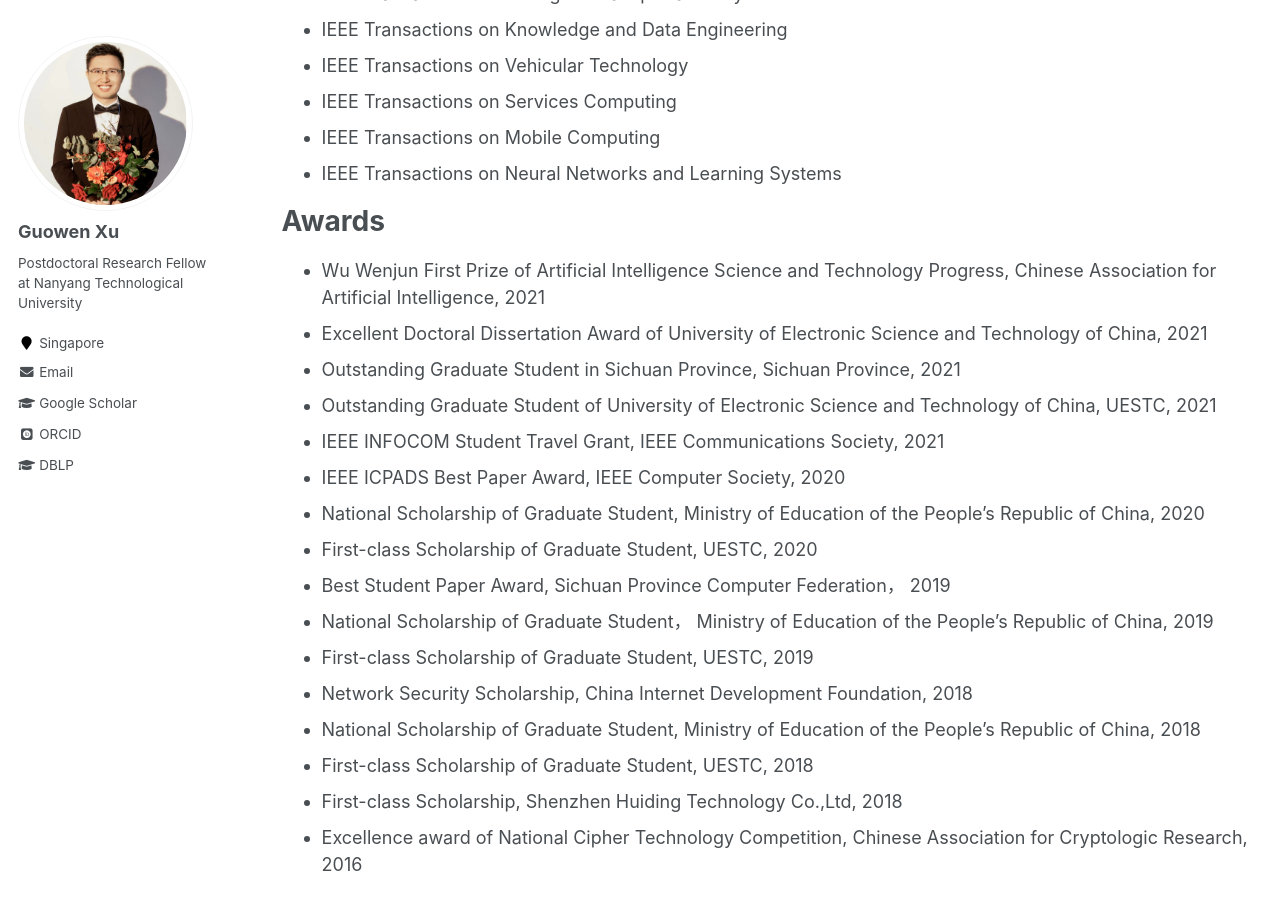
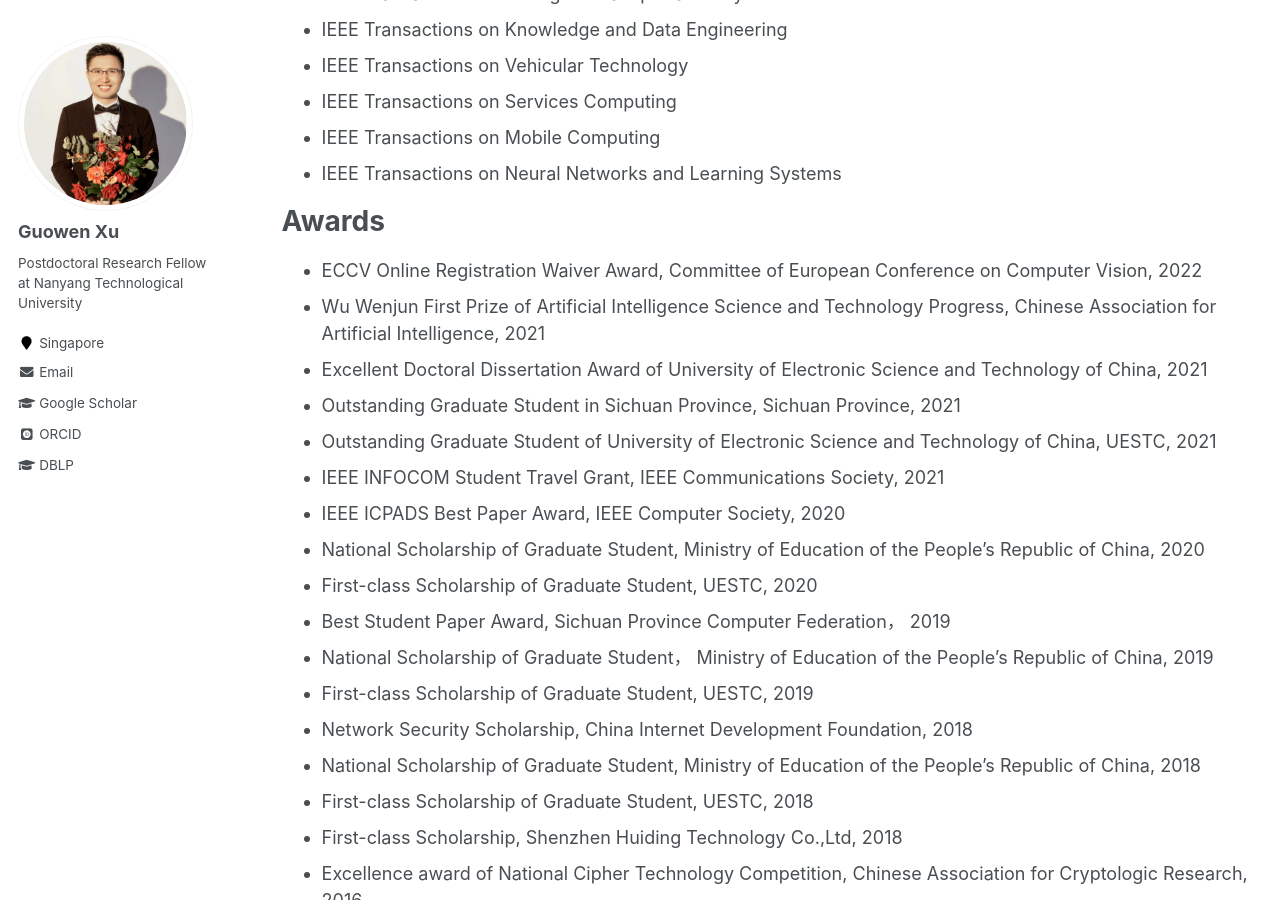
Before and after one commit to Guowen-xu/guowen-xu.github.io, a Jekyll site: the page built from _pages/cv.md, in a window 1280 px wide and 900 px high, scrolled down 1154 px. Built offline with Jekyll 4.4.1, drawn with Linux system fonts in a browser that asks for light colours; some web fonts are replaced.

Commit message:
Update cv.md

```diff
--- a/_pages/cv.md
+++ b/_pages/cv.md
@@ -53,6 +53,7 @@ Serve as a reviewer for:
 
 Awards
 ======
+* ECCV Online Registration Waiver Award, Committee of European Conference on Computer Vision, 2022
 * Wu Wenjun First Prize of Artificial Intelligence Science and Technology Progress, Chinese Association for Artificial Intelligence, 2021
 * Excellent Doctoral Dissertation Award of University of Electronic Science and Technology of China, 2021
 * Outstanding Graduate Student in Sichuan Province, Sichuan Province,  2021
```
